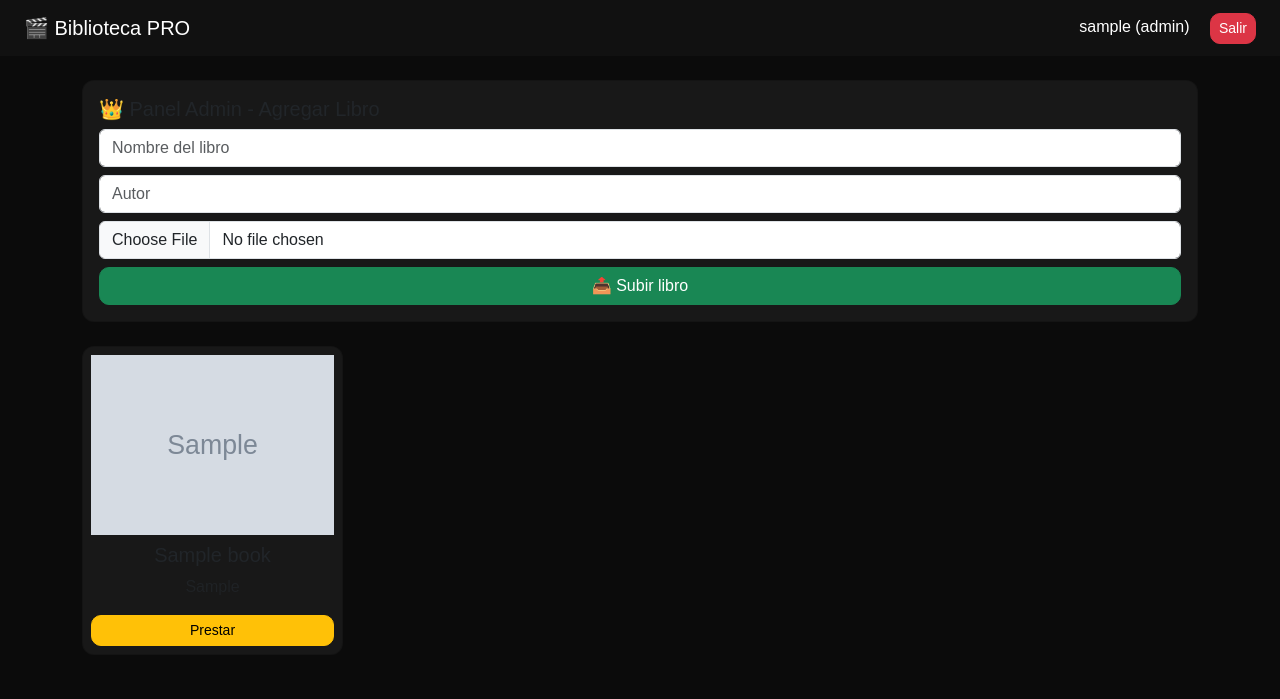
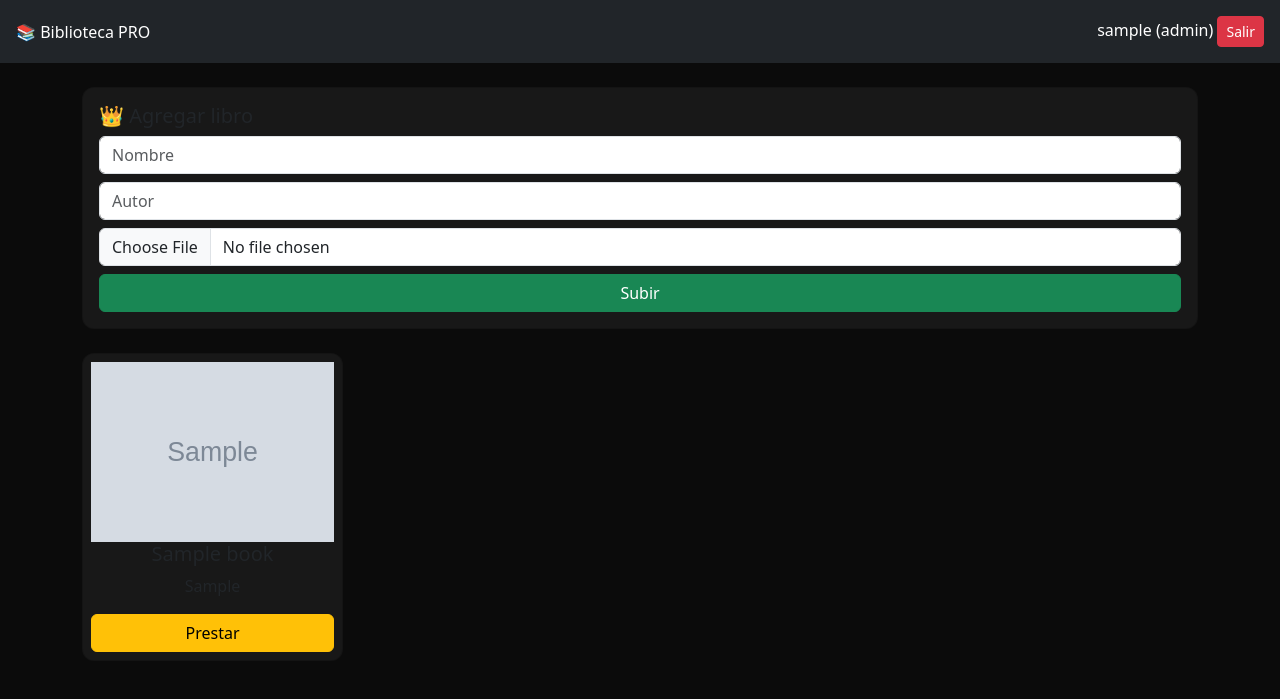
Before and after one commit to juanariasn-cmyk/proyecto-biblioteca, a Flask app: page /dashboard in a window 1280 px wide. Shown: the top 699 px of the page. Run offline with Flask 3, Linux system fonts and the light colour scheme; the visitor is signed in with stand-in values (Sample User, id 1); tables that the repository leaves empty hold one stand-in row (values such as "Sample post"); grey boxes marked "Sample" are stand-in pictures.

Commit message:
Update dashboard.html

```diff
--- a/web_app/templates/dashboard.html
+++ b/web_app/templates/dashboard.html
@@ -7,109 +7,67 @@
 <link href="https://cdn.jsdelivr.net/npm/bootstrap@5.3.0/dist/css/bootstrap.min.css" rel="stylesheet">
 
 <style>
-body {
-    background: #0b0b0b;
-    color: white;
-    font-family: Arial, sans-serif;
-}
-
-.navbar {
-    background: #111;
-}
-
-.card {
-    background: #181818;
-    border-radius: 12px;
-    transition: 0.3s;
-}
-
-.card:hover {
-    transform: scale(1.05);
-}
-
-.book-img {
-    width: 100%;
-    height: 180px;
-    object-fit: cover;
-}
-
-.btn {
-    border-radius: 10px;
-}
+body { background:#0b0b0b; color:white; }
+.card { background:#181818; border-radius:12px; }
+.book-img { width:100%; height:180px; object-fit:cover; }
 </style>
 </head>
 
 <body>
 
-<!-- NAVBAR -->
-<nav class="navbar navbar-dark px-4">
-    <span class="navbar-brand">🎬 Biblioteca PRO</span>
-
-    <div>
-        <span class="me-3">{{ session['user'] }} ({{ rol }})</span>
-        <a href="/logout" class="btn btn-danger btn-sm">Salir</a>
-    </div>
+<nav class="navbar navbar-dark bg-dark p-3">
+<span>📚 Biblioteca PRO</span>
+<div>
+{{ session['user'] }} ({{ rol }})
+<a href="/logout" class="btn btn-danger btn-sm">Salir</a>
+</div>
 </nav>
 
 <div class="container mt-4">
 
-<!-- 🔔 NOTIFICACIONES -->
 {% with messages = get_flashed_messages() %}
 {% if messages %}
-<div class="alert alert-success text-center">
+<div class="alert alert-info text-center">
 {{ messages[0] }}
 </div>
 {% endif %}
 {% endwith %}
 
-<!-- 👑 PANEL ADMIN -->
 {% if rol == "admin" %}
 <div class="card p-3 mb-4">
-
-<h5>👑 Panel Admin - Agregar Libro</h5>
+<h5>👑 Agregar libro</h5>
 
 <form action="/add" method="POST" enctype="multipart/form-data">
 
-<input name="nombre" class="form-control mb-2" placeholder="Nombre del libro" required>
-
+<input name="nombre" class="form-control mb-2" placeholder="Nombre" required>
 <input name="autor" class="form-control mb-2" placeholder="Autor" required>
-
 <input type="file" name="imagen" class="form-control mb-2" required>
 
-<button class="btn btn-success w-100">📤 Subir libro</button>
+<button class="btn btn-success w-100">Subir</button>
 
 </form>
-
 </div>
 {% endif %}
 
-<!-- 📚 LIBROS -->
 <div class="row">
-
 {% for libro in libros %}
-<div class="col-md-3 col-sm-6 mb-4">
-
+<div class="col-md-3 mb-4">
 <div class="card p-2 text-center">
 
-<!-- IMAGEN -->
-<img class="book-img" src="{{ libro[3] }}">
+<img src="{{ libro[3] }}" class="book-img">
 
-<!-- INFO -->
-<h5 class="mt-2">{{ libro[1] }}</h5>
-<p class="text-muted">{{ libro[2] }}</p>
+<h5>{{ libro[1] }}</h5>
+<p>{{ libro[2] }}</p>
 
-<!-- BOTONES -->
 {% if libro[0] in prestados %}
-<a href="/devolver/{{ libro[0] }}" class="btn btn-success btn-sm">Devolver</a>
+<a href="/devolver/{{ libro[0] }}" class="btn btn-success">Devolver</a>
 {% else %}
-<a href="/prestar/{{ libro[0] }}" class="btn btn-warning btn-sm">Prestar</a>
+<a href="/prestar/{{ libro[0] }}" class="btn btn-warning">Prestar</a>
 {% endif %}
 
 </div>
-
 </div>
 {% endfor %}
-
 </div>
 
 </div>
```
